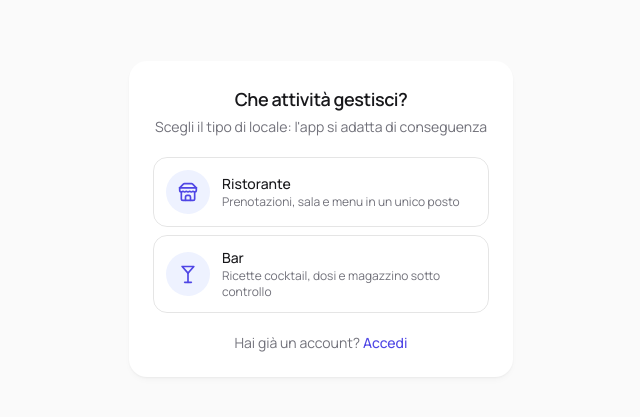
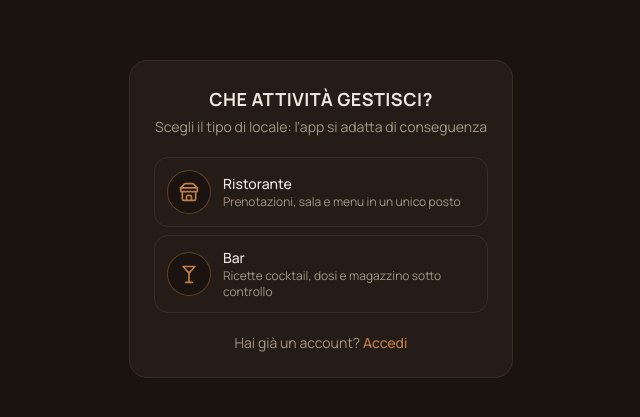
Before and after one commit to andru1607/Prenota-app, a Next.js app in the folder prenota-app/: page /signup in a window 1280 px wide. Shown: the part 181-598 px from the top of the page, without its empty margins (319-959 px from the left). Built offline with nearby package versions, Linux system fonts and the light colour scheme; no server answers.

Commit message:
Update page.tsx

```diff
--- a/prenota-app/app/signup/page.tsx
+++ b/prenota-app/app/signup/page.tsx
@@ -73,17 +73,17 @@ export default function SignupPage() {
 
   if (registeredEmail) {
     return (
-      <div className="flex min-h-screen items-center justify-center bg-bg p-4">
-        <div className="w-full max-w-sm rounded-2xl bg-white p-6 text-center shadow-sm">
-          <div className="mx-auto mb-3 grid h-12 w-12 place-items-center rounded-full bg-primary-light text-primary">
+      <div className="flex min-h-screen items-center justify-center bg-[#1A1310] p-4">
+        <div className="w-full max-w-sm rounded-2xl border border-[#3A2C22] bg-[#251C17] p-6 text-center">
+          <div className="mx-auto mb-3 grid h-12 w-12 place-items-center rounded-full border border-[#C17F45]/40 bg-[#1A1310] text-[#C17F45]">
             <MailCheck size={24} />
           </div>
-          <h1 className="text-lg font-semibold text-ink">Controlla la tua email</h1>
-          <p className="mt-2 text-sm text-ink-muted">
-            Ti abbiamo inviato un link di conferma a <strong>{registeredEmail}</strong>.
+          <h1 className="text-lg font-semibold text-[#F0E9E0]">Controlla la tua email</h1>
+          <p className="mt-2 text-sm text-[#A69686]">
+            Ti abbiamo inviato un link di conferma a <strong className="text-[#F0E9E0]">{registeredEmail}</strong>.
             Toccalo per attivare l'account e iniziare a usare Prenota.
           </p>
-          <p className="mt-4 text-xs text-ink-muted">
+          <p className="mt-4 text-xs text-[#A69686]">
             Non trovi l'email? Controlla anche nello spam.
           </p>
         </div>
@@ -93,11 +93,11 @@ export default function SignupPage() {
 
   if (!businessType) {
     return (
-      <div className="flex min-h-screen items-center justify-center bg-bg p-4">
-        <div className="w-full max-w-sm rounded-2xl bg-white p-6 shadow-sm">
+      <div className="flex min-h-screen items-center justify-center bg-[#1A1310] p-4">
+        <div className="w-full max-w-sm rounded-2xl border border-[#3A2C22] bg-[#251C17] p-6">
           <div className="mb-5 text-center">
-            <h1 className="text-lg font-semibold text-ink">Che attività gestisci?</h1>
-            <p className="mt-1 text-sm text-ink-muted">
+            <h1 className="text-lg font-bold uppercase tracking-wide text-[#F0E9E0]">Che attività gestisci?</h1>
+            <p className="mt-1 text-sm text-[#A69686]">
               Scegli il tipo di locale: l'app si adatta di conseguenza
             </p>
           </div>
@@ -109,23 +109,23 @@ export default function SignupPage() {
                 <button
                   key={type.value}
                   onClick={() => setBusinessType(type.value)}
-                  className="touch-target flex w-full items-center gap-3 rounded-xl border border-black/10 p-3 text-left active:bg-bg-subtle"
+                  className="touch-target flex w-full items-center gap-3 rounded-xl border border-[#3A2C22] p-3 text-left active:bg-[#1A1310]"
                 >
-                  <span className="grid h-11 w-11 shrink-0 place-items-center rounded-full bg-primary-light text-primary">
+                  <span className="grid h-11 w-11 shrink-0 place-items-center rounded-full border border-[#C17F45]/40 bg-[#1A1310] text-[#C17F45]">
                     <Icon size={20} />
                   </span>
                   <div className="min-w-0 flex-1">
-                    <p className="text-sm font-medium text-ink">{type.label}</p>
-                    <p className="text-xs text-ink-muted">{type.description}</p>
+                    <p className="text-sm font-medium text-[#F0E9E0]">{type.label}</p>
+                    <p className="text-xs text-[#A69686]">{type.description}</p>
                   </div>
                 </button>
               );
             })}
           </div>
 
-          <p className="mt-5 text-center text-sm text-ink-muted">
+          <p className="mt-5 text-center text-sm text-[#A69686]">
             Hai già un account?{" "}
-            <Link href="/login" className="font-medium text-primary">
+            <Link href="/login" className="font-medium text-[#C17F45]">
               Accedi
             </Link>
           </p>
@@ -137,8 +137,8 @@ export default function SignupPage() {
   const isBar = businessType === "bar";
 
   return (
-    <div className="flex min-h-screen items-center justify-center bg-bg p-4">
-      <form onSubmit={handleSubmit} className="w-full max-w-sm rounded-2xl bg-white p-6 shadow-sm">
+    <div className="flex min-h-screen items-center justify-center bg-[#1A1310] p-4">
+      <form onSubmit={handleSubmit} className="w-full max-w-sm rounded-2xl border border-[#3A2C22] bg-[#251C17] p-6">
         <input
           type="text"
           value={website}
@@ -152,20 +152,23 @@ export default function SignupPage() {
         <button
           type="button"
           onClick={() => setBusinessType(null)}
-          className="mb-3 flex items-center gap-1 text-xs font-medium text-ink-muted"
+          className="mb-3 flex items-center gap-1 text-xs font-medium text-[#A69686]"
         >
           <ArrowLeft size={14} />
           Cambia tipo di attività
         </button>
 
         <div className="mb-4 flex flex-col items-center gap-2 text-center">
-          <div className="grid h-12 w-12 place-items-center rounded-full bg-primary-light text-primary">
-            {isBar ? <Martini size={22} /> : <Store size={22} />}
+          <div className="relative grid h-12 w-12 place-items-center">
+            <div className="absolute inset-0 rounded-full bg-[#E3A857] opacity-20 blur-md" />
+            <div className="relative grid h-12 w-12 place-items-center rounded-full border border-[#C17F45]/40 bg-[#1A1310] text-[#C17F45]">
+              {isBar ? <Martini size={22} /> : <Store size={22} />}
+            </div>
           </div>
-          <h1 className="text-lg font-semibold text-ink">
+          <h1 className="text-lg font-bold uppercase tracking-wide text-[#F0E9E0]">
             {isBar ? "Crea il tuo bar" : "Crea il tuo ristorante"}
           </h1>
-          <p className="text-sm text-ink-muted">
+          <p className="text-sm text-[#A69686]">
             {isBar
               ? "Ricette, dosi e magazzino sempre sotto controllo"
               : "Prenotazioni, sala e menu in un unico posto — sempre allineati"}
@@ -178,13 +181,13 @@ export default function SignupPage() {
             onChange={(e) => setRestaurantName(e.target.value)}
             placeholder={isBar ? "Nome del bar" : "Nome del ristorante"}
             autoFocus
-            className="w-full rounded-lg border border-black/10 px-3 py-2.5 text-sm"
+            className="w-full rounded-lg border border-[#3A2C22] bg-[#1A1310] px-3 py-2.5 text-sm text-[#F0E9E0] placeholder:text-[#7A6E63] focus:border-[#C17F45]/60 focus:outline-none"
           />
           <input
             value={fullName}
             onChange={(e) => setFullName(e.target.value)}
             placeholder="Il tuo nome"
-            className="w-full rounded-lg border border-black/10 px-3 py-2.5 text-sm"
+            className="w-full rounded-lg border border-[#3A2C22] bg-[#1A1310] px-3 py-2.5 text-sm text-[#F0E9E0] placeholder:text-[#7A6E63] focus:border-[#C17F45]/60 focus:outline-none"
           />
           <input
             type="email"
@@ -192,31 +195,31 @@ export default function SignupPage() {
             onChange={(e) => setEmail(e.target.value)}
             placeholder="Email"
             autoCapitalize="none"
-            className="w-full rounded-lg border border-black/10 px-3 py-2.5 text-sm"
+            className="w-full rounded-lg border border-[#3A2C22] bg-[#1A1310] px-3 py-2.5 text-sm text-[#F0E9E0] placeholder:text-[#7A6E63] focus:border-[#C17F45]/60 focus:outline-none"
           />
           <input
             type="password"
             value={password}
             onChange={(e) => setPassword(e.target.value)}
             placeholder="Password (almeno 6 caratteri)"
-            className="w-full rounded-lg border border-black/10 px-3 py-2.5 text-sm"
+            className="w-full rounded-lg border border-[#3A2C22] bg-[#1A1310] px-3 py-2.5 text-sm text-[#F0E9E0] placeholder:text-[#7A6E63] focus:border-[#C17F45]/60 focus:outline-none"
           />
         </div>
 
-        {error && <p className="mt-2 text-sm text-status-danger">{error}</p>}
+        {error && <p className="mt-2 text-sm text-[#D97A63]">{error}</p>}
 
         <button
           type="submit"
           disabled={isLoading || !restaurantName || !email || password.length < 6}
-          className="touch-target mt-4 flex w-full items-center justify-center gap-2 rounded-xl bg-primary py-2.5 text-sm font-medium text-white disabled:opacity-40"
+          className="touch-target mt-4 flex w-full items-center justify-center gap-2 rounded-xl bg-gradient-to-b from-[#C17F45] to-[#A6683A] py-2.5 text-sm font-medium text-[#1A1310] disabled:opacity-40"
         >
           {isLoading && <Loader2 size={18} className="animate-spin" />}
           {isLoading ? "Creo l'account..." : "Registrati"}
         </button>
 
-        <p className="mt-4 text-center text-sm text-ink-muted">
+        <p className="mt-4 text-center text-sm text-[#A69686]">
           Hai già un account?{" "}
-          <Link href="/login" className="font-medium text-primary">
+          <Link href="/login" className="font-medium text-[#C17F45]">
             Accedi
           </Link>
         </p>
```
